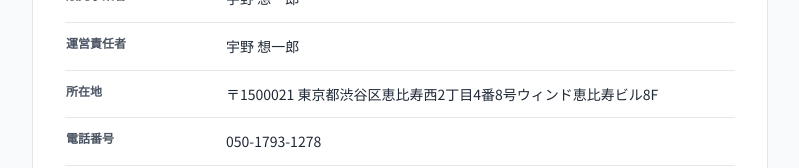
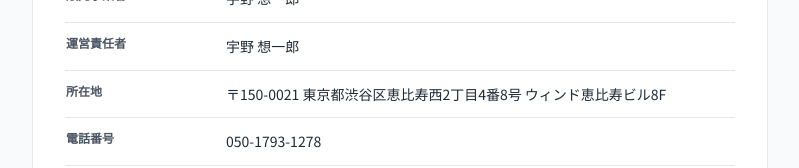
Before and after one commit to cha1tirou/mitsumori-maker, a Next.js app: page /construction/tokushoho in a window 1280 px wide. Shown: the part 239-407 px from the top of the page, without its empty margins (240-1039 px from the left). Built offline with nearby package versions, Linux system fonts and the light colour scheme; no server answers.

Commit message:
fix(tokushoho): 住所表記を標準フォーマット（〒ハイフン付き）に戻す

```diff
--- a/src/app/construction/tokushoho/page.tsx
+++ b/src/app/construction/tokushoho/page.tsx
@@ -15,7 +15,7 @@ export const metadata: Metadata = {
 const businessInfo = {
   name: "宇野 想一郎",
   representative: "宇野 想一郎",
-  address: "〒1500021 東京都渋谷区恵比寿西2丁目4番8号ウィンド恵比寿ビル8F",
+  address: "〒150-0021 東京都渋谷区恵比寿西2丁目4番8号 ウィンド恵比寿ビル8F",
   phone: "050-1793-1278",
   email: "kenmitsu.support@gmail.com",
 };
```
